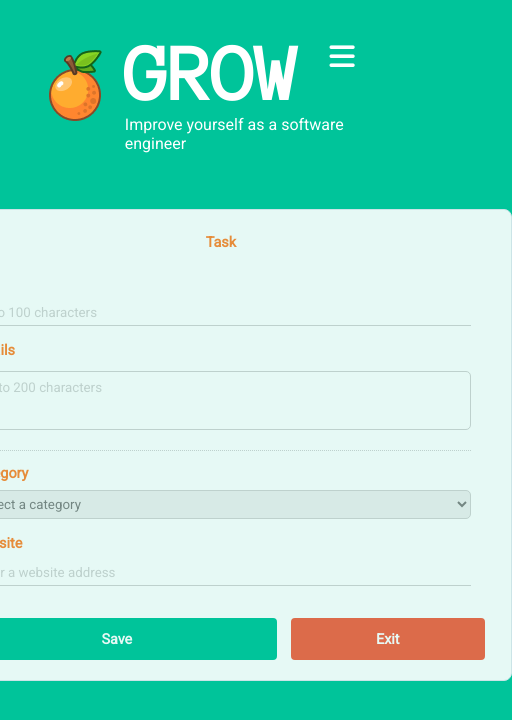
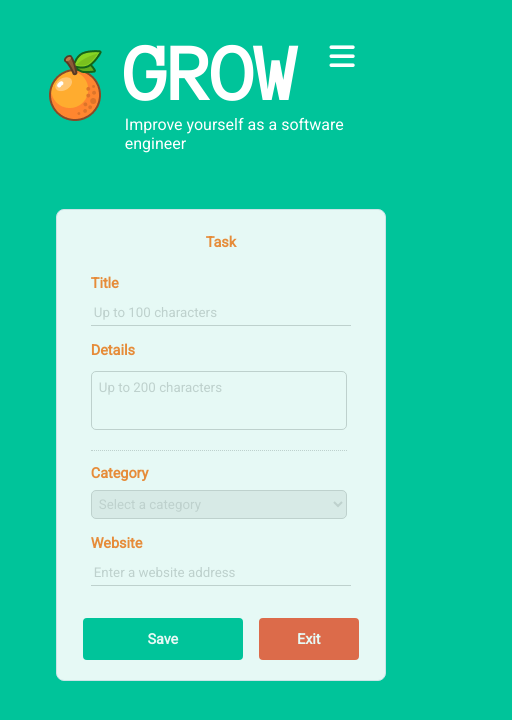
Before and after one commit to davidpracilio/grow-app, a React (Create React App) app: page /plan in a window 390 px wide. Both pictures are taken after a click on the button "Add a task". Shown: the top 720 px of the page, 512 px wide, since content can reach past the window. Built offline with nearby package versions, Linux system fonts and the light colour scheme; no server answers.

Commit message:
Make task responsive and remove commented code

```diff
--- a/src/components/pages/Plan.css
+++ b/src/components/pages/Plan.css
@@ -31,43 +31,11 @@
   opacity: 0.9;
 }
 
-/* Move task-large stuff to Task.css? */
-
-.task-large {
-  margin: auto;
-  width: 592px;
-  height: 472px;
-  background-color: #FFFFFF;
-  border: 1px solid #E2E8F0;
-  border-radius: 8px;
-  opacity: 0.9;
-  position: relative;
-}
-
 .task .head {
   color: #FF862F;
   font-size: 0.9rem;
   font-weight: 900;
   padding: 20px 20px 14px 20px;
-}
-
-.task-large .head {
-  color: #FF862F;
-  font-size: 0.9rem;
-  font-weight: 900;
-  padding: 24px 0px 8px 0px;
-}
-
-.task-large .form {
-  padding: 10px 40px;
-  text-align: left;
-}
-
-.task-large .subhead {
-  color: #FF862F;
-  font-size: 0.9rem;
-  font-weight: 900;
-  padding: 6px 0 8px 0px;
 }
 
 .task .detail {
--- a/src/components/pages/Plan.js
+++ b/src/components/pages/Plan.js
@@ -44,6 +44,14 @@ const Plan = () => {
   const [newTask, setNewTask] = useState(false);
   const [taskToEdit, setTaskToEdit] = useState(null);
 
+/*   useEffect(() => {
+    if (newTask && tasks.length > 0) {
+      setTaskToEdit(tasks[tasks.length - 1]); // Set the last task as the task to edit
+      setShowTask(true);
+      setNewTask(false);
+    }
+  }, [tasks, newTask]); */
+
   const handleEdit = (task) => {
     setTaskToEdit(task);
     setShowTask(true);
@@ -56,13 +64,14 @@ const Plan = () => {
 
   const handleSave = (newTask, task) => {
     if (newTask) {
-      const updatedTasks = [...tasks, { ...task, id: tasks.length + 1, category: "Development", status: "Not Started" }];
+      const updatedTasks = [...tasks, { ...task, id: tasks.length + 1, status: 'Not Started' }];
+      setTasks(updatedTasks);
+      setNewTask(false);
       setShowTask(false);
-      setTasks(updatedTasks);
     } else {
         const updatedTasks = tasks.map((existingTask) => {
         if (existingTask.id === task.id) {
-          return { ...existingTask, heading: task.heading, details: task.details };
+          return { ...existingTask, heading: task.heading, detail: task.detail, category: task.category, status: task.status };
         }
         return existingTask;
       });
--- a/src/components/pages/Task.css
+++ b/src/components/pages/Task.css
@@ -44,9 +44,7 @@ input {
   color: grey;
   outline: 0;
   border-width: 0 0 1px;
-  /* border-width: 0px; */
   border-color: lightgrey;
-  /* border-radius: 4px; */
   margin-bottom: 10px;
 }
 
@@ -54,17 +52,11 @@ input::placeholder {
   color: lightgrey
 }
 
-/* input:focus {
-  border-color: green;
-  outline: 1px dotted #000
-} */
-
 textarea {
   padding: 6px 6px;
   width: 500px;
   color: grey;
   outline: 0;
-  /* border-width: 0 0 1px; */
   border-width: 1px;
   border-color: lightgrey;
   border-radius: 5px;
@@ -97,9 +89,66 @@ select:invalid {
   color:lightgrey;
 }
 
+.task-large {
+  margin: auto;
+  width: 592px;
+  height: 472px;
+  background-color: #FFFFFF;
+  border: 1px solid #E2E8F0;
+  border-radius: 8px;
+  opacity: 0.9;
+  position: relative;
+}
+
+.task-large .head {
+  color: #FF862F;
+  font-size: 0.9rem;
+  font-weight: 900;
+  padding: 24px 0px 8px 0px;
+}
+
+.task-large .form {
+  padding: 10px 40px;
+  text-align: left;
+}
+
+.task-large .subhead {
+  color: #FF862F;
+  font-size: 0.9rem;
+  font-weight: 900;
+  padding: 6px 0px 8px 0px;
+}
+
 .task-large hr {
   border-top: 1px dotted lightgrey;
   border-width: 1px 0 0;
   padding-bottom: 8px;
   width: 500px;
 }
+
+@media screen and (max-width: 900px) {
+  .task-large {
+    width: 330px;
+  }
+  .task-large .form {
+    padding-left: 34px;
+  }
+  .task-large hr {
+    width: 256px;
+  }
+  .button-save {
+    width: 160px;
+  }
+  .button-exit {
+    width: 100px;
+  }
+  input {
+    width: 260px;
+  }
+  textarea {
+    width: 256px;
+  }
+  select {
+    width: 256px;
+  }
+}
--- a/src/components/pages/Task.js
+++ b/src/components/pages/Task.js
@@ -11,7 +11,20 @@ const Task = ({ newTask, task, handleEdit, handleSave, handleExit }) => {
 
   const handleChange = (event) => {
     const name = event.target.name;
-    const value = event.target.value;
+    let value = event.target.value;
+
+    if (name === 'category') {
+      switch (value) {
+        case '1':
+          value = 'Development';
+          break;
+        case '2':
+          value = 'Reading';
+          break;
+        default:
+          break;
+      }
+    }
 
     setInputs(values => ({...values, [name]: value}));
   }
@@ -36,11 +49,10 @@ const Task = ({ newTask, task, handleEdit, handleSave, handleExit }) => {
               <div className='form'>
                 {/* Change to h? */}
                 <div className='subhead'>Title</div>
-                {/* Change to labal? */}
+                {/* Change to label? */}
                 <input
                   type='text'
                   name='heading'
-                  // defaultValue={!newTask ? inputs.heading: ''}
                   value={inputs.heading || ""}
                   placeholder='Up to 100 characters'
                   maxLength={100}
@@ -59,10 +71,13 @@ const Task = ({ newTask, task, handleEdit, handleSave, handleExit }) => {
                 />
                 <hr></hr>
                 <div className='subhead'>Category</div>
-                <select /* required */>
+                <select
+                  name='category'
+                  required
+                  onChange={handleChange}>
                   <option value=''>Select a category</option>
                   <option value='1' selected={true ? inputs.category === 'Development' : ''}>Development</option>
-                  <option value='2' selected={true ? inputs.category === 'In Progress' : ''}>In Progress</option>
+                  <option value='2' selected={true ? inputs.category === 'Reading' : ''}>Reading</option>
                 </select>
                 <div className='subhead'>Website</div>
                 <input
@@ -71,9 +86,8 @@ const Task = ({ newTask, task, handleEdit, handleSave, handleExit }) => {
                   value={inputs.website || ""}
                   placeholder='Enter a website address'
                   onChange={handleChange}
-                  // required
                 />
-                <button type='submit' className='button-save' /* onClick={() => handleSave(newTask, task)} */>Save</button>
+                <button type='submit' className='button-save'>Save</button>
                 <button type='button' className='button-exit' onClick={handleCancel}>Exit</button>
               </div>
             </div>
```
Also changed, not shown: src/data/sample_tasks.json (added, +8 -0 lines).
